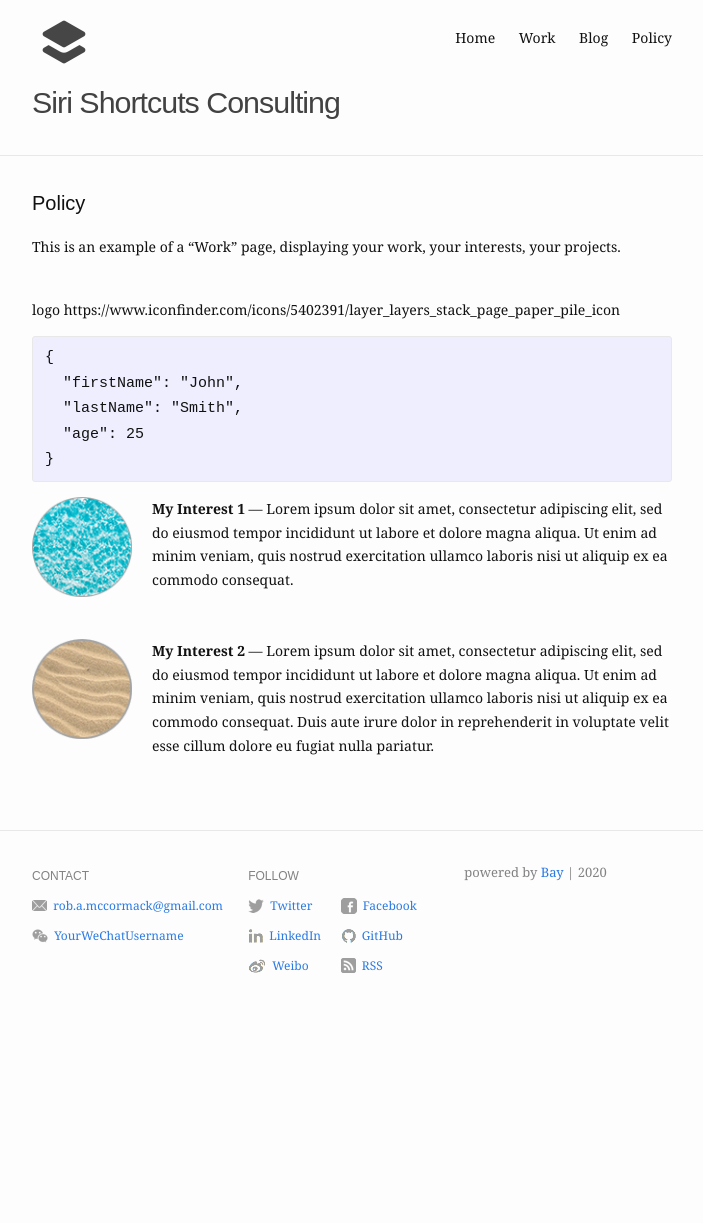
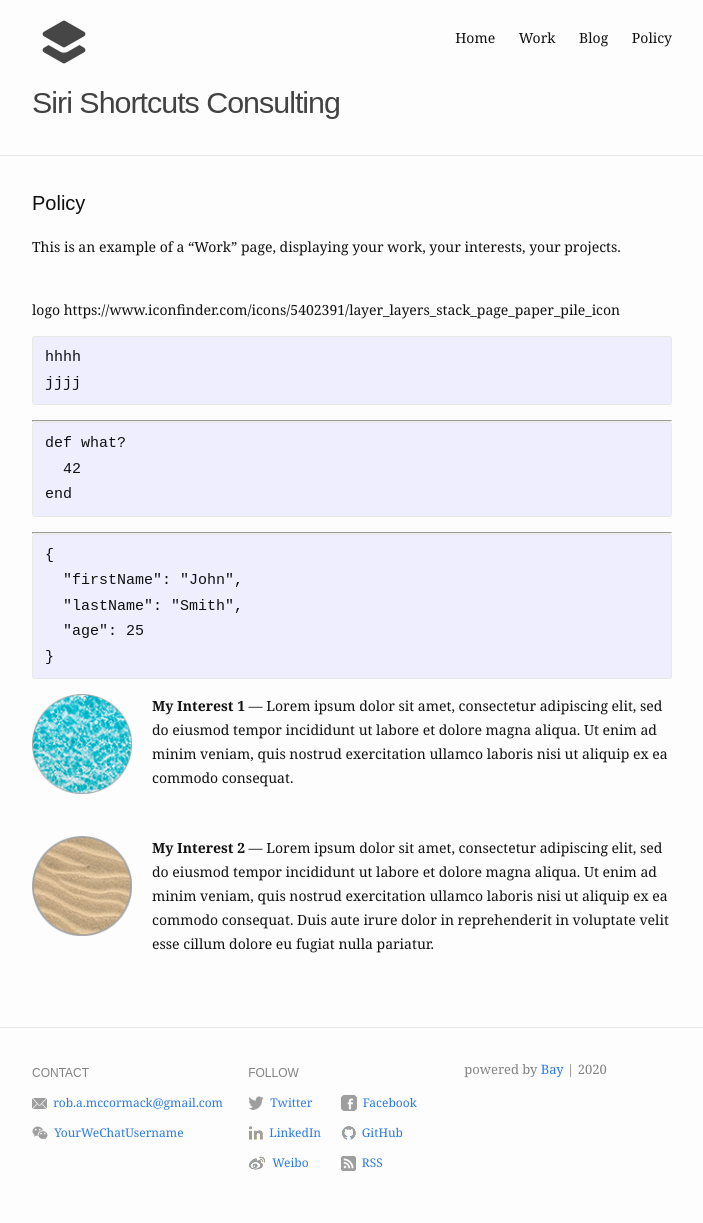
Before and after one commit to Rob-McCormack/ssc, a Jekyll site: the page built from docs/policy.md, in a window 1280 px wide. Shown: the whole page, without its empty margins (288-991 px from the left). Built offline with Jekyll 4.4.1, drawn with Linux system fonts in a browser that asks for light colours; before the commit the page ends 1026 px from its top, so only the background shows below that.

Commit message:
trying code blocks

````diff
--- a/docs/policy.md
+++ b/docs/policy.md
@@ -23,6 +23,20 @@ This is an example of a "Work" page, displaying your work, your interests, your
 logo
 https://www.iconfinder.com/icons/5402391/layer_layers_stack_page_paper_pile_icon
 
+    hhhh
+    jjjj
+
+---
+
+~~~ ruby
+def what?
+  42
+end
+~~~
+
+---
+
+
 
 ```json
 {
````
